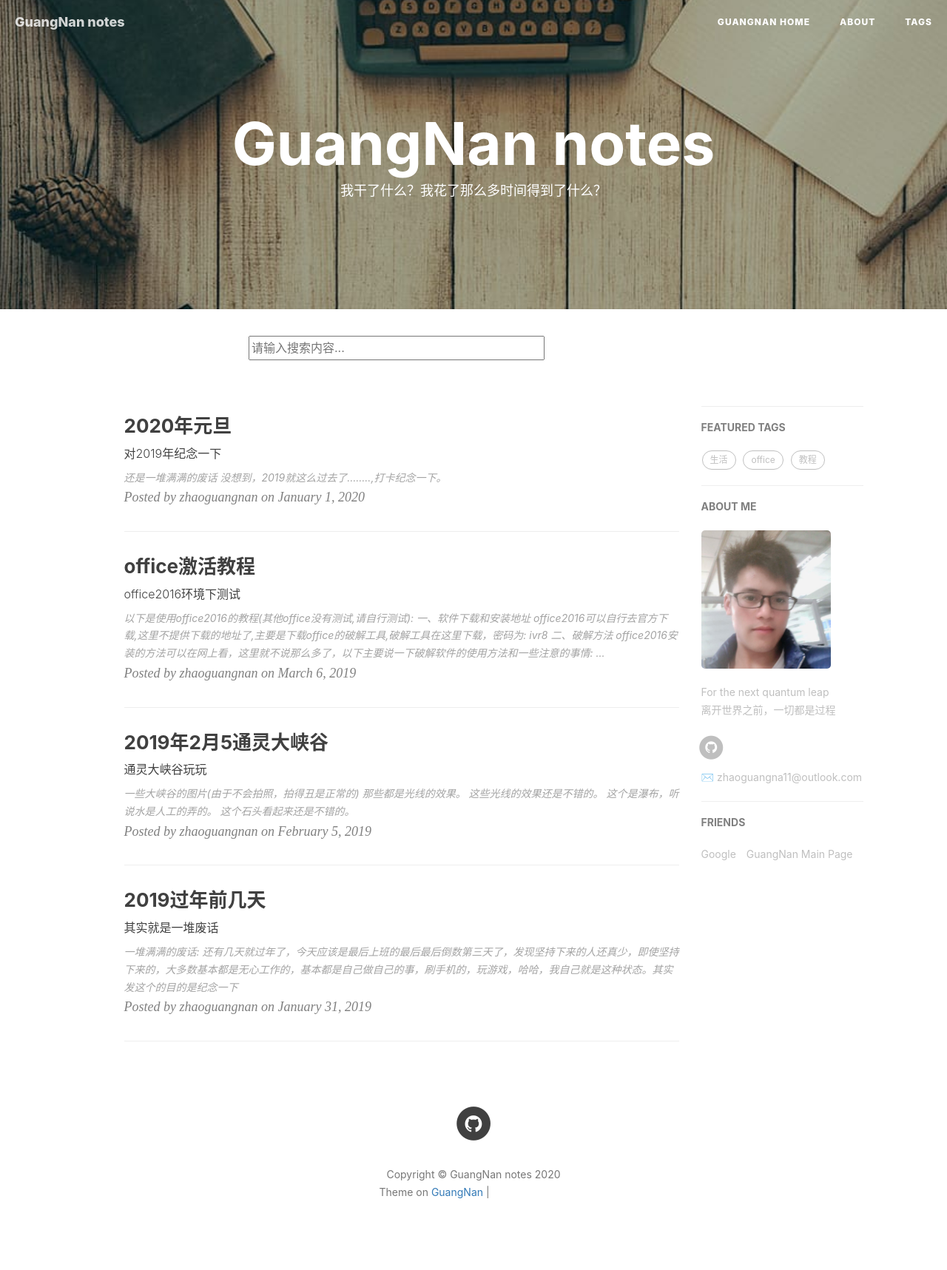
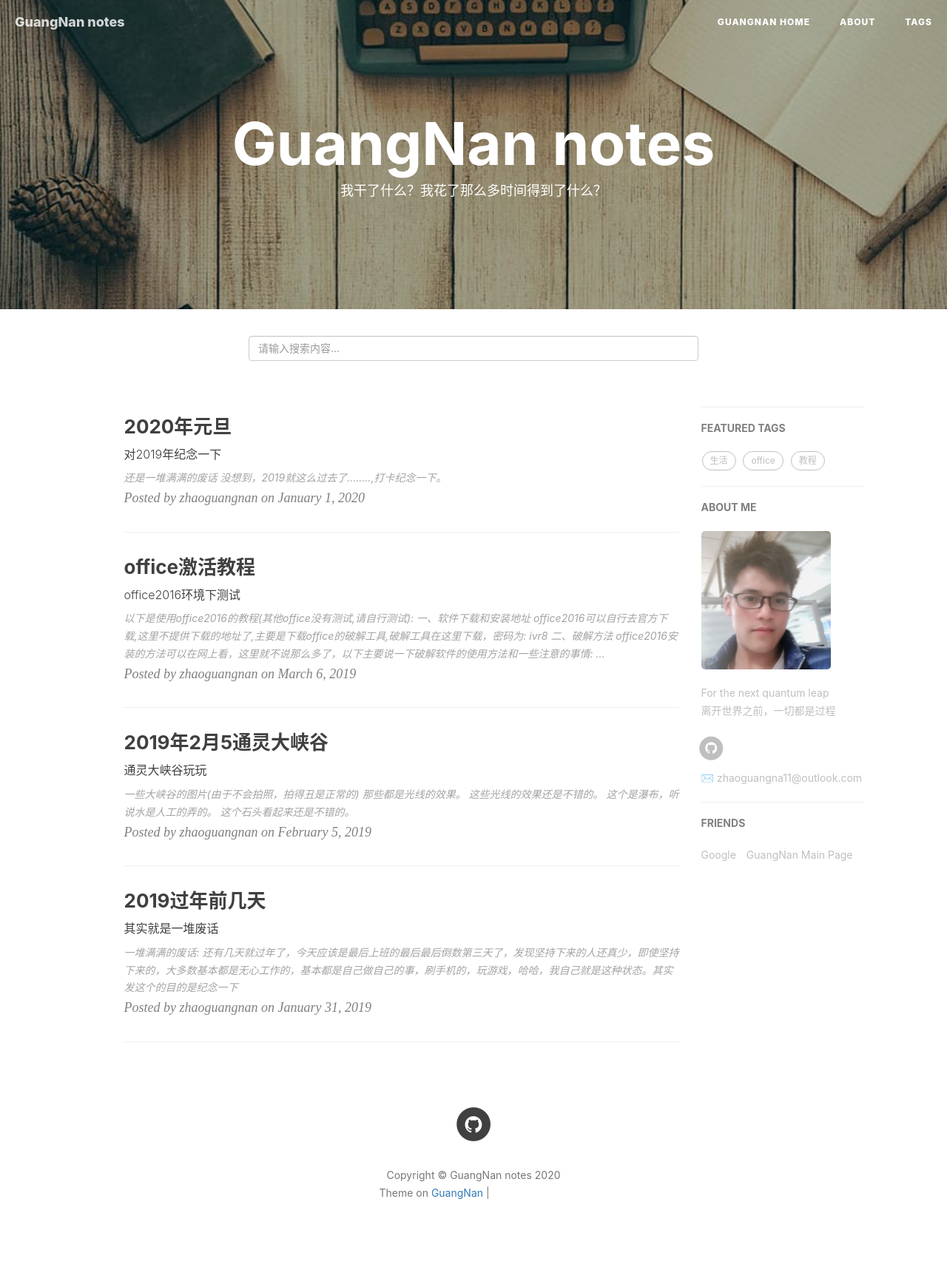
Before and after one commit to zhao-guang-nan/Blog, a Jekyll site: the page built from index.html, in a window 1280 px wide. Shown: the whole page at 74% size. Built offline with Jekyll 4.4.1, drawn with Linux system fonts in a browser that asks for light colours; nearby versions of some CDN libraries; the list of posts is cut into pages by our own code; comment, search, counter and statistics services are not loaded; grey boxes are pictures that could not be loaded.

Commit message:
bug:修复搜索框手机自适应的功能

```diff
--- a/_layouts/page.html
+++ b/_layouts/page.html
@@ -18,7 +18,7 @@ layout: default
 </header>
 <!--搜索框-->
 <div id="search-container">
-        <input type="text" placeholder="请输入搜索内容..." name="" id="search-input" value="" style="width:400px;"/>
+        <input type="text" placeholder="请输入搜索内容..." name="" id="search-input" value="" class="form-control"/>
         <ul id="results-container" style="margin-left: 0;text-align: start;"></ul>
         <!-- <button>搜索</button> -->
 </div>
```
